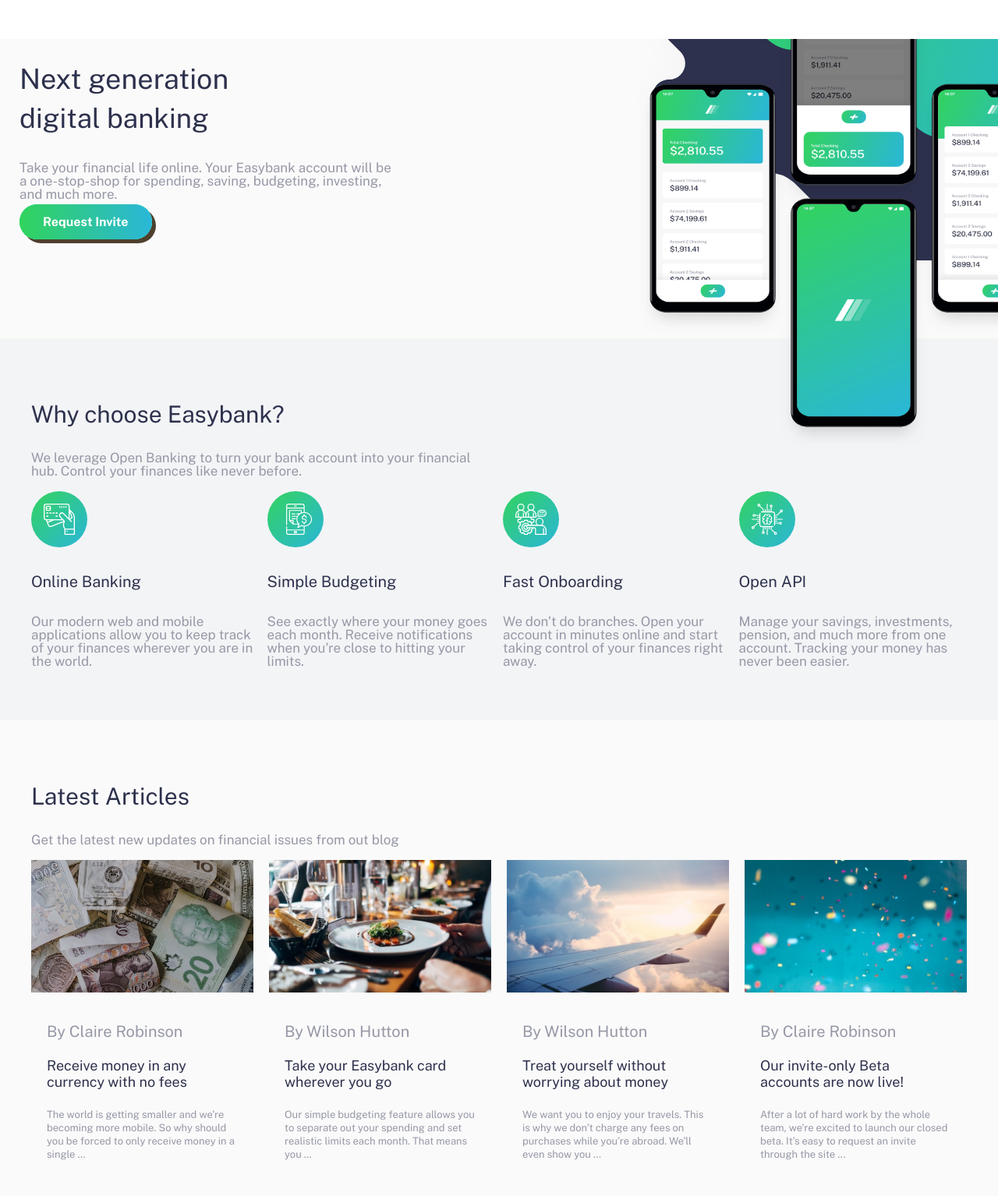
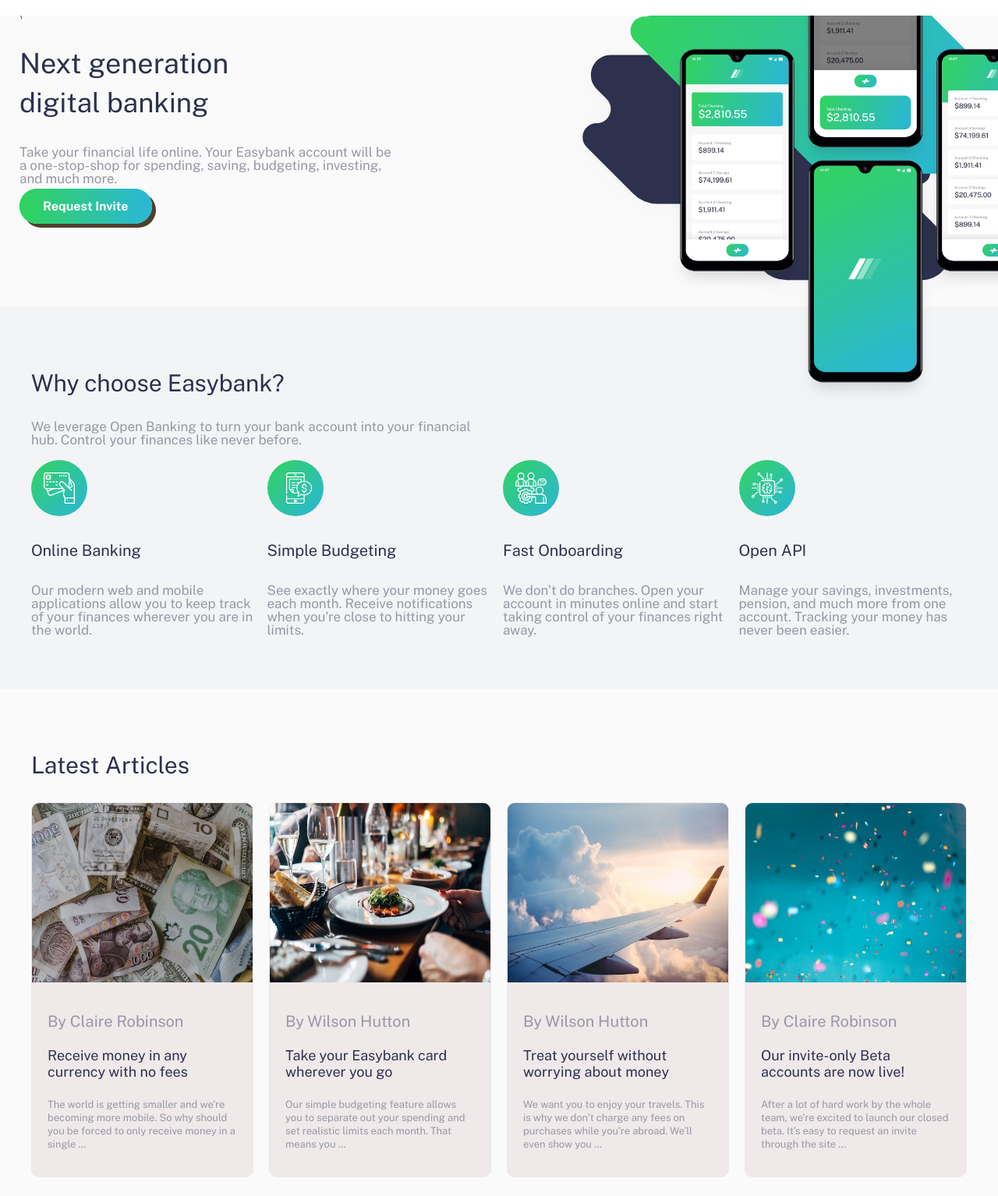
Before and after one commit to ddanny16/easybanking, a plain HTML site: page index.html in a window 1280 px wide. Shown: the part 66-1600 px from the top of the page at 78% size. Drawn offline with nearby package versions, Linux system fonts and the light colour scheme.

Commit message:
easy bank landing page

```diff
--- a/index.html
+++ b/index.html
@@ -47,6 +47,7 @@
             </div>
         </header>
         <section class="welcsection">
+
             <div class=" container welcome moveUP">
                 <div class="text">
                     \
@@ -60,10 +61,14 @@
                     </p>
                     <a href="" class="btn">Request Invite</a>
                 </div>
+
             </div>
+
             <div class="welcomeimg">
                 <img class="mockup-img" src="./images/image-mockups.png" alt="">
             </div>
+
+
         </section>
         <section class="about-section">
             <div class="container about">
@@ -75,6 +80,7 @@
                         We leverage Open Banking to turn your bank account into your financial hub. Control
                           your finances like never before.
                     </p>
+                </div>
             </div>
             <div class="aboutitem">
                 <div class="about-item-box">
@@ -118,6 +124,7 @@
                     </p>
                 </div>
             </div>
+        </div>
     </section>
     <section class="article-section">
         <div class="container moveUP">
@@ -125,12 +132,12 @@
                 <h2 class="u mb-large heading-secondary">
                     Latest Articles
                 </h2>
-                        <p class="u-mb-large">
+                <!-- <p class="u-mb-large">
                             Get the latest new updates on financial issues from out blog
-                        </p>
+                        </p> -->
             </div>
             <div class="articles">
-                        <div class="articlebox">
+                <div class="article-box">
                     <img src="./images/image-currency.jpg" alt="currency" class="u.mb-small">
                     <div class="article-content">
                         <p class="article-author ">
@@ -145,7 +152,7 @@
                         </p>
                     </div>
                 </div>
-                        <div class="articlebox">
+                <div class="article-box">
                     <img src="./images/image-restaurant.jpg" alt="cuurency" class="u.mb-small">
                     <div class="article-content">
                         <p class="article-author u-mb-small"> By Wilson Hutton</p>
@@ -156,7 +163,7 @@
                         </p>
                     </div>
                 </div>
-                        <div class="articlebox">
+                <div class="article-box">
                     <img src="./images/image-plane.jpg" alt="cuurency" class="u.mb-small">
                     <div class="article-content">
                         <p class="article-author u-mb-small"> By Wilson Hutton</p>
@@ -167,7 +174,7 @@
                         </p>
                     </div>
                 </div>
-                        <div class="articlebox">
+                <div class="article-box">
                     <img src="./images/image-confetti.jpg" alt="cuurency" class="u.mb-small">
                     <div class="article-content">
                         <p class="article-author u-mb-small"> By Claire Robinson</p>
--- a/style.css
+++ b/style.css
@@ -8,7 +8,8 @@ body{
 
 }
 img {
-    max-width: 100%;
+    max-width: 40rem;
+
 
 }
 p{
@@ -52,7 +53,7 @@ padding: 0 2.5rem;
 
  header  {
 width: 100%;
-height: 75px;
+height: 45px;
 padding: 25px 0;
 background-color:white;
 position: fixed;
@@ -61,7 +62,8 @@ z-index: 999;
 
    }
    .logo{
-       height: 23px;
+       height: 23px;margin-top: auto;
+       margin-bottom: auto;
    }
   .check1{
       display: none;
@@ -148,6 +150,7 @@ nav ul li a::before{
 .welcsection{
        display: flex;
        flex-direction: column-reverse;
+
    }
    .welcomeimg{
        display: inline-block;
@@ -161,19 +164,21 @@ nav ul li a::before{
        right: 0;
        width: 48rem;
 height: 53rem;
-background-image: url(./images/bg-intro-desktop.svg);
+/* background-image: url(./images/bg-intro-desktop.svg); */
 background-repeat: no-repeat;
 background-size: cover;
 
    }
    .welcomeimg img{
        width: 100%;
-       height: 40rem;
-       transform: translateY(-1rem);
+     /*  height: 40rem; */
+       transform: translateY(-7rem);
         /* padding-right: 16%; */
         /* background-image: url(./images/bg-intro-desktop.svg);  */
         background-repeat: no-repeat;
        background-size: 100% 100%;
+       margin-left: auto;
+       margin-right: auto;
 
    }
 
@@ -226,6 +231,8 @@ background-size: cover;
         minmax( 25rem, 1fr));
         row-gap: 4rem;
         column-gap: 1rem;
+        margin: 0 auto;
+    max-width: 120rem;
    }
 
    .about-item-box{
@@ -257,11 +264,12 @@ background-size: cover;
      row-gap: 4rem;
      column-gap: 2rem;
      justify-content: space-evenly;
+
    }
    .article-box{
-       background-color: white;
+       background-color: rgb(240, 233, 233);
        border: 1px solid transparent;
-       border-radius:5px ;
+       border-radius:10px ;
        overflow: hidden;
    }
    .article-box img{
@@ -436,20 +444,30 @@ footer{
 /* mediiaaaaaaa */
 /* mediiaaaaaaa */
 
-@media screen and (min-width:930px){
+@media screen and (min-width:930px) {
+
     .welcsection{
-        padding: 3rem o 3rem 0;
+        padding: 3rem 0 3rem 0;
+        background-image: url(./images/bg-intro-desktop.svg);
+        background-repeat: no-repeat;
+        background-size: contain
+        ;
+        background-position:right;
+
+
 
     }
     .welcsection{
         flex-direction: row;
+       position:relative;
+
     }
     .head{
         margin-top: -9px;
     }
-    .welcomeimg::before{
+    /* .welcomeimg::before{
 
-    }
+    } */
     .text{
         text-align: left;
         padding:5rem 0;
@@ -468,15 +486,24 @@ footer{
 
     }
     .welcomeimg img{
-        position: absolute;;
+        /* position: absolute;
         width:55rem;
-        height: 63rem;
+        height: 63rem; */
         top: -3rem;
         right: 0;
         z-index: 1;
-        object-position: 90px;
-
-
+        /* object-position: 90px;
+     */
+     transform: translateY(-3rem);
+    /* padding-right: 16%; */
+    /* background-image: url(./images/bg-intro-desktop.svg); */
+    background-repeat: no-repeat;
+    background-size: 100% 100%;
+    margin-left: auto;
+    margin-right: auto;
+       max-width: 50rem;
+       position: absolute;
+       object-position: 80px;
 
 
 
```
Lines whose indentation alone changed are shown as unchanged.
